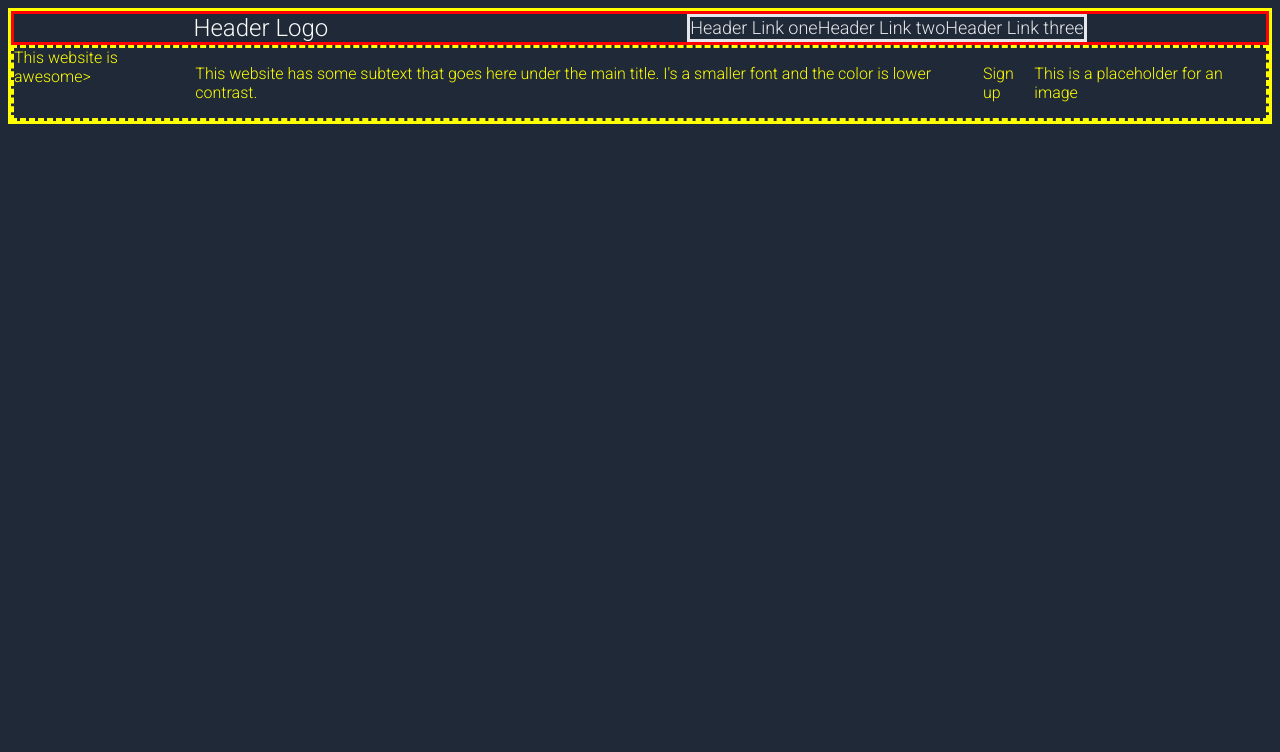
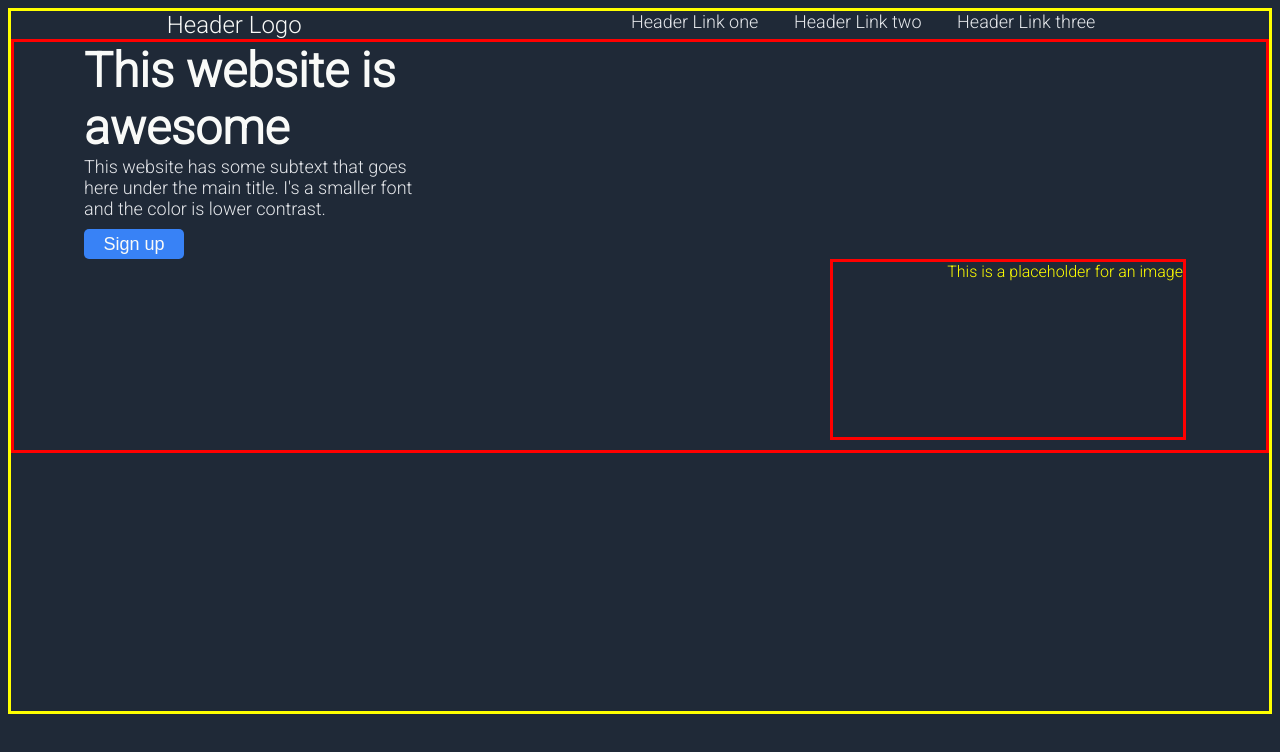
Before and after one commit to nemi-fang/Landing_Page, a plain HTML site: page index.html in a window 1280 px wide. Drawn offline with Linux system fonts and the light colour scheme.

Commit message:
proceed further with LP

```diff
--- a/index.html
+++ b/index.html
@@ -15,10 +15,12 @@
   </div>
 
   <body>
-    <div class="hero">This website is awesome>
-    <p>This website has some subtext that goes here under the main title. I's a smaller font and the color is lower contrast.</p>
-    <p>Sign up</p>
-    <p>This is a placeholder for an image</p>
+    <div class="general">
+      <div class="hero">This website is awesome</div>
+      <div class="secondary">This website has some subtext that goes here under the main title. I's a smaller font and the color is lower contrast.
+      </div>
+      <button type="button" class="button">Sign up</button>
+      <div class="img">This is a placeholder for an image</div>
     </div>
   </body>
 </html>
--- a/styles.css
+++ b/styles.css
@@ -5,12 +5,13 @@ body {
   background-color: #1f2937;
   color: yellow;
   font-family: 'Roboto', 'sans-serif';
+  height: 700px;
 }
 
 .header {
 display: flex;
-border-style: solid;
-border-color: red;
+/* border-style: solid;
+border-color: white; */
 justify-content: space-around;
 
 }
@@ -22,13 +23,60 @@ color: #f9faf8;
 
 .link{
   display: flex;
-  border-style: solid;
+  /* border-style: solid; */
+  font-size: 18px;
+  color: #e5e7eb;
+  width: 500px;
+  justify-content: space-around;
+}
+
+.hero {
+  /* display: flex; */
+  padding-left: 70px;
+  /* border-style: solid;
+  border-color: blue; */
+  justify-content: space-around;
+  width: 350px;
+  flex-wrap: wrap;
+  font-size: 48px;
+  font-weight: 1000;
+  color:#f9faf8;
+}
+.secondary {
+  /* border-style: solid;
+  border-color: white; */
+  /* display: flex; */
+  width: 350px;
+  padding-left: 70px;
   font-size: 18px;
   color: #e5e7eb;
 }
-
-.hero {
+.button {
+  background-color: #3882f6;
+  font-size: 18px;
+  color: #f9faf8;
+  border: none;
+  border-radius: 5px;
+  min-width: 100px;
+  min-height: 30px;
+  margin-left: 70px;
+  margin-top: 10px;
+}
+.img {
   display: flex;
-  border-style: dashed;
-  justify-content: space-around;
+  flex-direction: row-reverse;
+  border-style: solid;
+  border-color: red;
+  align-self: flex-end;
+  min-width: 350px;
+  min-height: 175px;
+  margin-right: 80px;
+  margin-bottom: 10px;
 }
+.general {
+  border-style: solid;
+  border-color: red;
+  display: flex;
+  flex-direction: column;
+  align-items: flex-start;
+}
```
Also changed, not shown: 1 other file.
